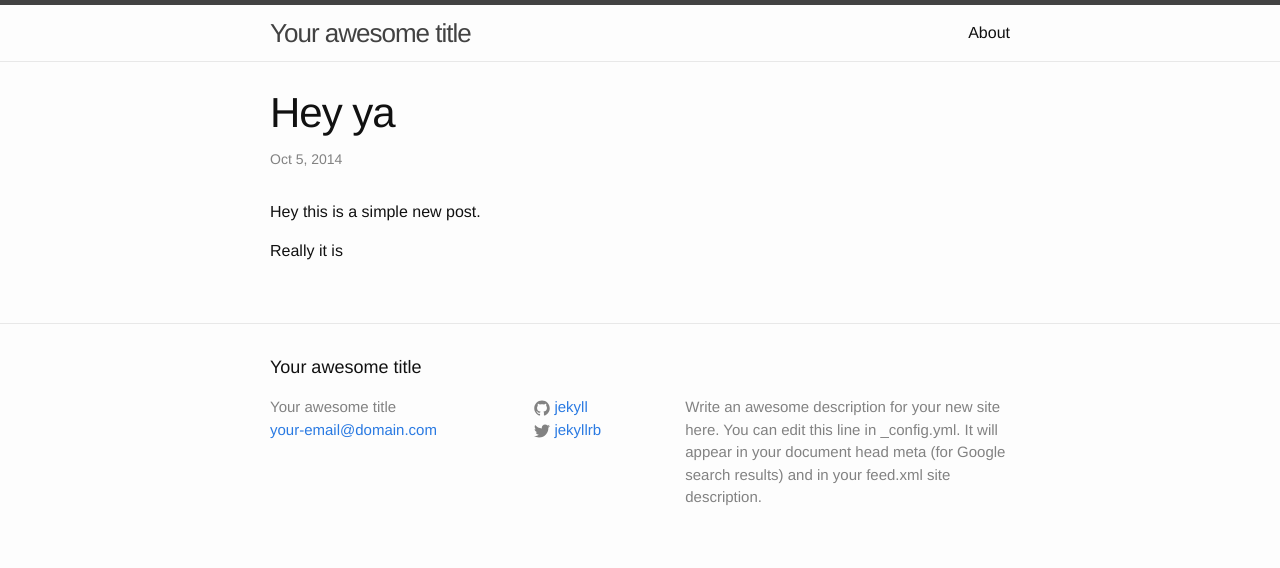
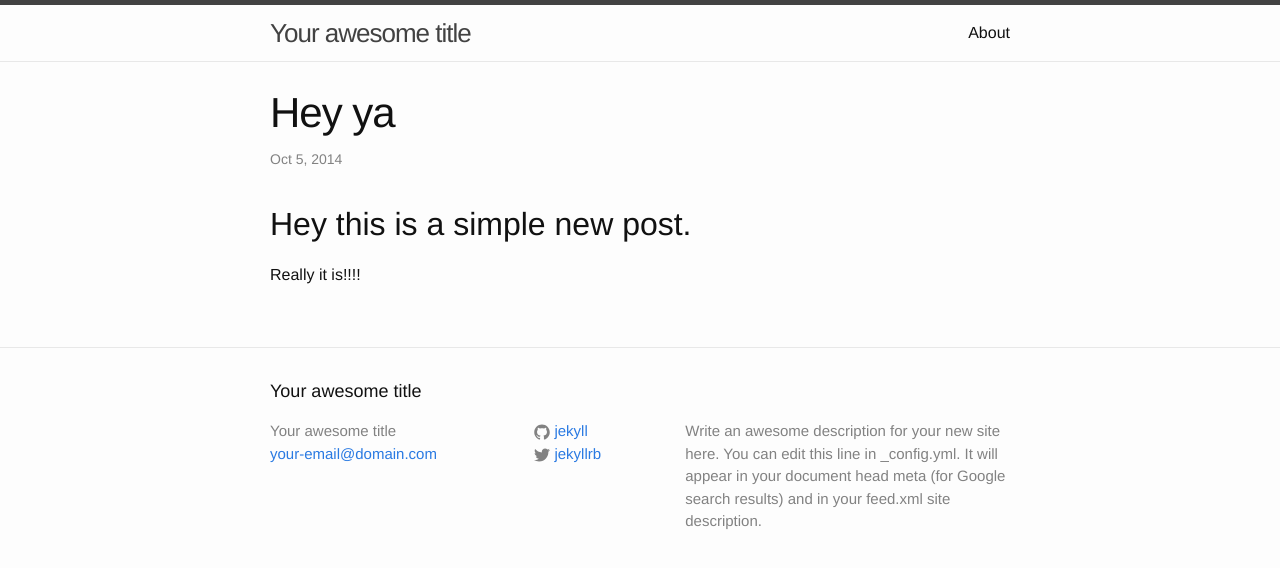
Before and after one commit to borisyankov/jekyll-playground, a Jekyll site: the page built from _posts/2014-10-05-hey.md, in a window 1280 px wide. Shown: the top 568 px of the page. Built offline with Jekyll 4.4.1, drawn with Linux system fonts in a browser that asks for light colours; part of the change alters nothing that is shown.

Commit message:
Updated 2014-10-05-hey.md

```diff
--- a/_posts/2014-10-05-hey.md
+++ b/_posts/2014-10-05-hey.md
@@ -2,7 +2,8 @@
 layout: post
 title: Hey ya
 permalink: awesome
+published: true
 ---
-Hey this is a simple new post.
 
-Really it is
+## Hey this is a simple new post.
+Really it is!!!!
```
